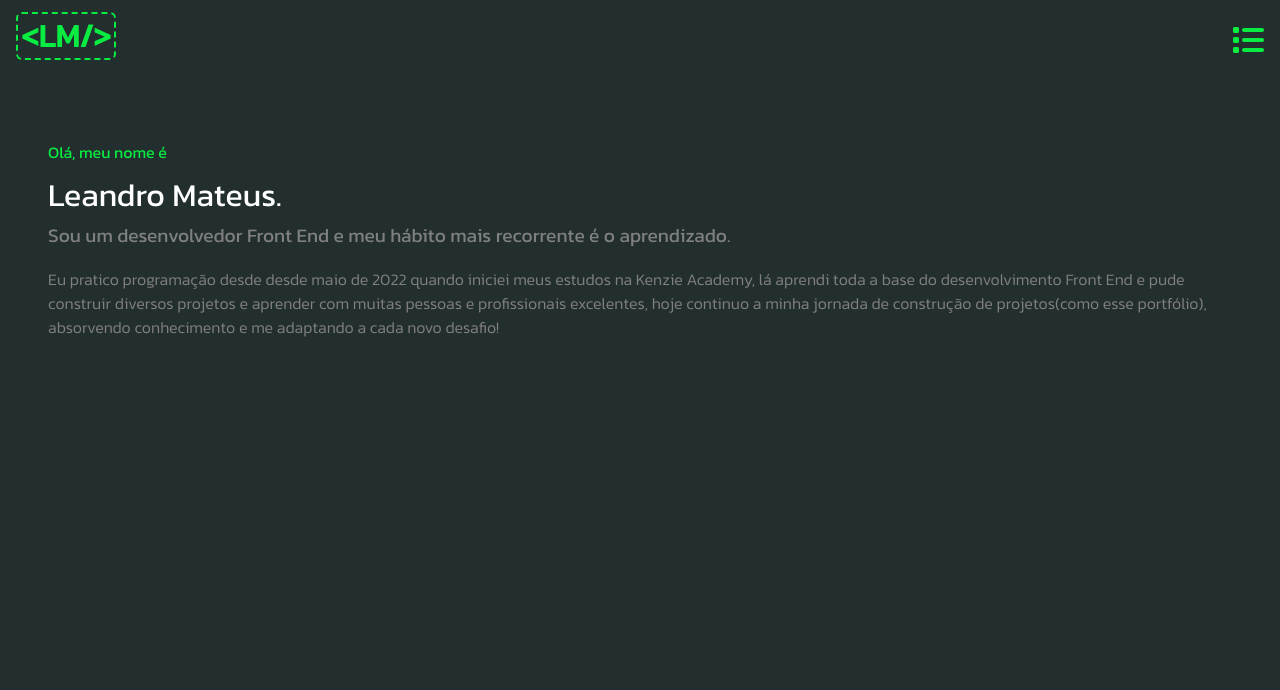
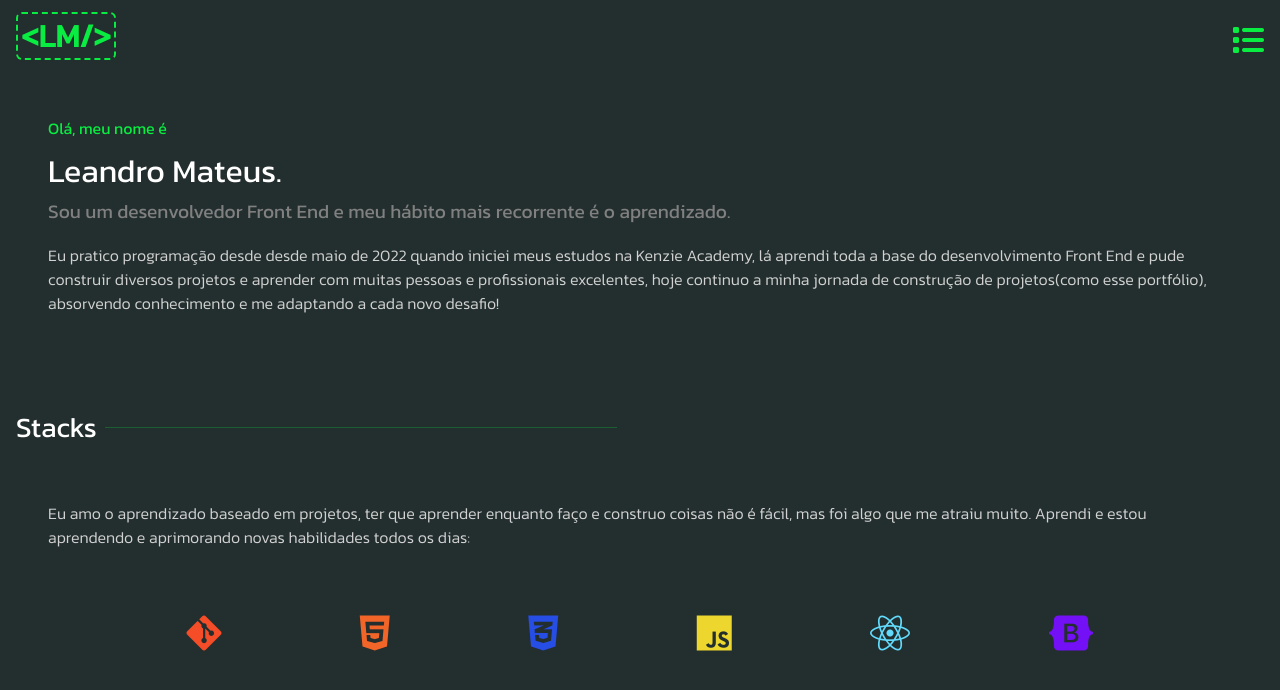
Before and after one commit to leandroyow/Developer-Portfolio, a React (Vite) app: page / in a window 1280 px wide. Shown: the top 690 px of the page. Built offline with nearby package versions, Linux system fonts and the light colour scheme.

Commit message:
Added Stack-Section

```diff
--- a/src/App.css
+++ b/src/App.css
@@ -53,3 +53,16 @@ a {
 .text-main {
   color: var(--primary-green);
 }
+
+hr {
+  width: 40%;
+  color: var(--primary-green)
+}
+
+.description-text {
+  color: rgb(210, 210, 210);
+}
+
+.stack {
+  font-size: 40px;
+}
--- a/src/App.jsx
+++ b/src/App.jsx
@@ -1,6 +1,7 @@
 import Navbar from './components/navbar'
 import './App.css'
 import Hero from './components/hero-section'
+import Stacks from './components/stacks-section'
 
 export default function App() {
 
@@ -8,6 +9,7 @@ export default function App() {
   <>
     <Navbar />
     <Hero />
+    <Stacks />
   </>
   )
 }
--- a/src/components/hero-section.jsx
+++ b/src/components/hero-section.jsx
@@ -5,13 +5,13 @@ export default function Hero() {
     let windowWidth = Breakpoints();
 
     return (
-        <div className="mt-5 ps-5 pe-5">
-            <p className="text-main mb-0 pt-4" style={{lineHeight: 0}} >Olá, meu nome é</p><br/>
+        <div className="mt-5 ms-5 me-5">
+            <p className="text-main mb-0 mt-4" style={{lineHeight: 0}} >Olá, meu nome é</p><br/>
             <h3 style={{color:"white", fontSize: "2rem"}}>Leandro Mateus.</h3>
             <p style={{color: "gray", fontSize: windowWidth <= 408 ? "0.9rem" : "1.2rem"}}>Sou um desenvolvedor Front End e meu
              hábito mais recorrente é o aprendizado.</p>
 
-             <p style={{color: "gray"}} className="fw-light">Eu pratico programação desde desde maio de 2022 quando iniciei meus estudos na Kenzie Academy, lá aprendi toda a base do desenvolvimento Front End e pude construir diversos projetos e aprender com muitas pessoas e profissionais excelentes, hoje continuo a minha jornada de construção de projetos(como esse portfólio), absorvendo conhecimento e me adaptando a cada novo desafio! </p>
+             <p  className="fw-light description-text">Eu pratico programação desde desde maio de 2022 quando iniciei meus estudos na Kenzie Academy, lá aprendi toda a base do desenvolvimento Front End e pude construir diversos projetos e aprender com muitas pessoas e profissionais excelentes, hoje continuo a minha jornada de construção de projetos(como esse portfólio), absorvendo conhecimento e me adaptando a cada novo desafio! </p>
 
         </div>
     )
--- /dev/null
+++ b/src/components/stacks-section.jsx
@@ -0,0 +1,19 @@
+export default function Stacks() {
+    return (
+        <div>
+            <div style={{color:"white"}} className="d-flex flex-row mt-5 pt-5">
+                <h3 className="ps-3 pe-2">Stacks</h3>
+                <hr />
+            </div>
+            <p className="fw-light ps-5 pe-5 mt-5 description-text">Eu amo o aprendizado baseado em projetos, ter que aprender enquanto faço e construo coisas não é fácil, mas foi algo que me atraiu muito. Aprendi e estou aprendendo e aprimorando novas habilidades todos os dias:</p>
+            <div className="ms-5 me-5 pt-5 d-flex justify-content-evenly">
+            <i style={{color: "#f54d27"}} class="fa-brands fa-git-alt stack"></i>
+            <i style={{color:"#f26528"}} class="fa-brands fa-html5 stack"></i>
+            <i style={{color:"#264de4"}} class="fa-brands fa-css3-alt stack"></i>
+            <i style={{color:"#edd62e"}} class="fa-brands fa-js stack"></i>
+            <i style={{color:"#61dafb"}} class="fa-brands fa-react stack"></i>
+            <i style={{color:"#7310f5"}} class="fa-brands fa-bootstrap stack"></i>
+            </div>
+        </div>
+        )
+}
```
Also changed, not shown: src/compiled/bootstrap.css/bootstrap.css.
